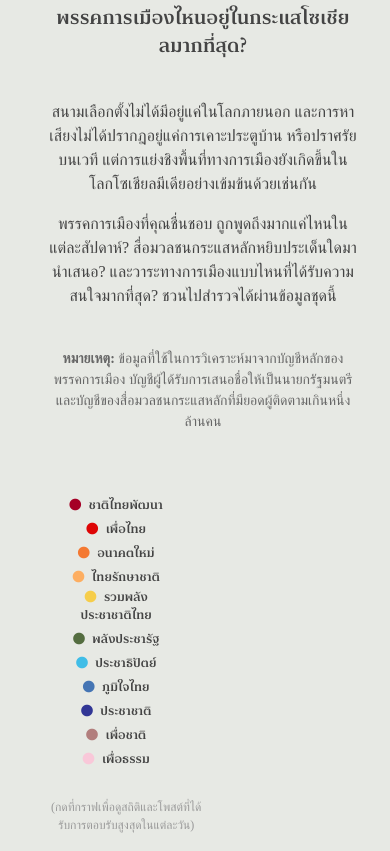
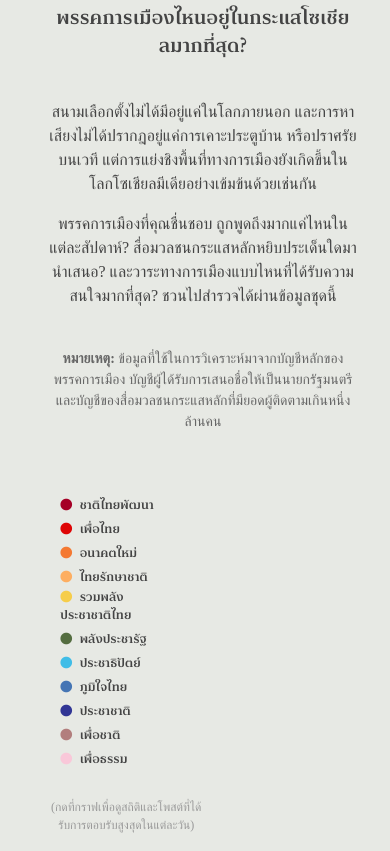
Before and after one commit to tvirot/elect.in.th, a website built with webpack: page src/index.html in a window 390 px wide. Shown: the part 183-1034 px from the top of the page. Built offline with nearby package versions, Linux system fonts and the light colour scheme; files whose address does not match are found by name; a web font is replaced by a local one.

Commit message:
adjust legend align

```diff
--- a/src/style.css
+++ b/src/style.css
@@ -43,6 +43,12 @@
     padding: 0 10px;
 }
 
+@media screen and (max-width: 667px) {
+    #legend {
+        text-align: left;
+    }
+}
+
 #legend div {
     display: inline-block;
     padding-right: 20px;
@@ -67,6 +73,7 @@
     width: 49%;
     margin-top: 20px;
 }
+
 .grid, .xaxis path {
     stroke: #000;
     stroke-opacity: 0.15;
```
